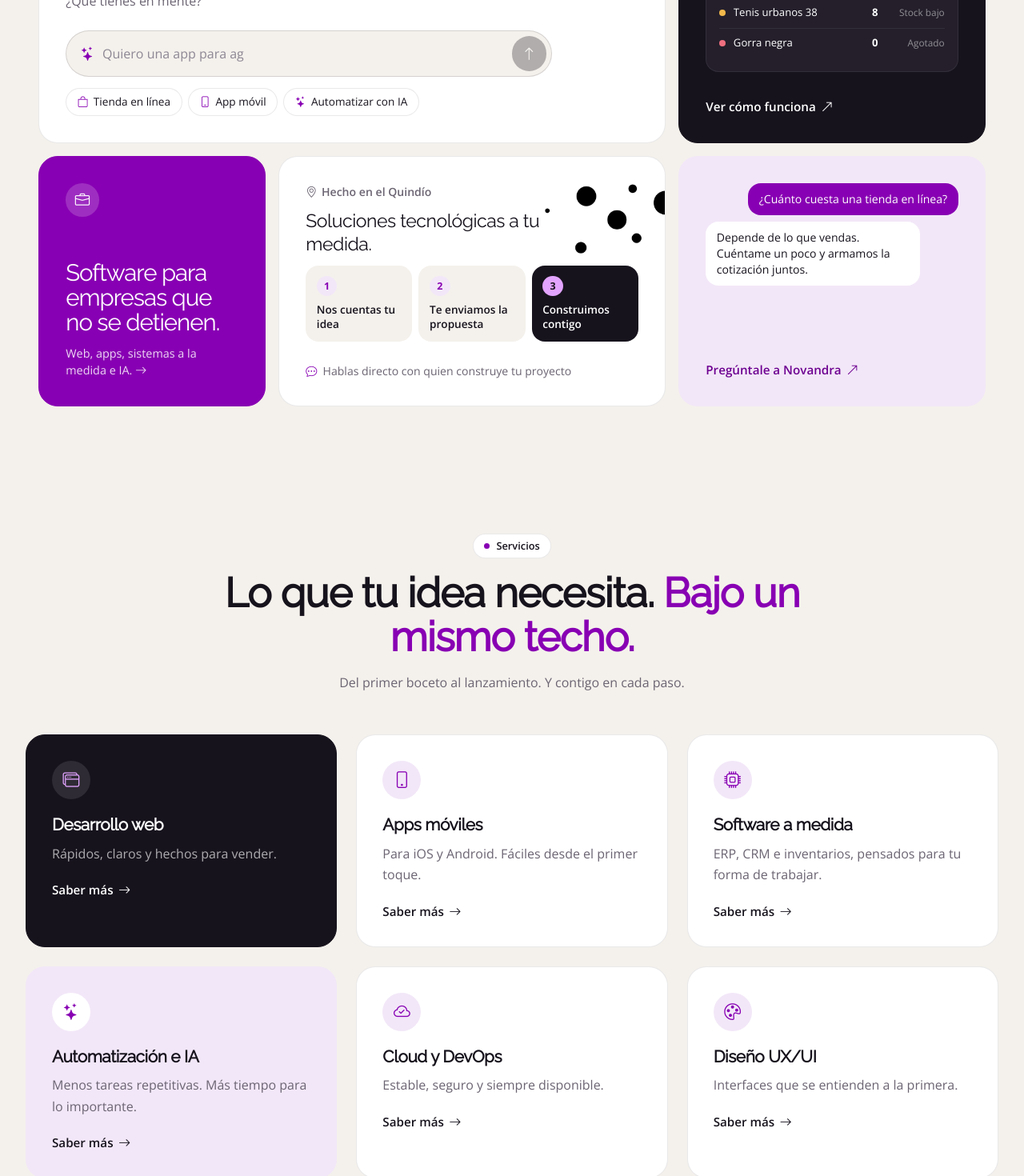
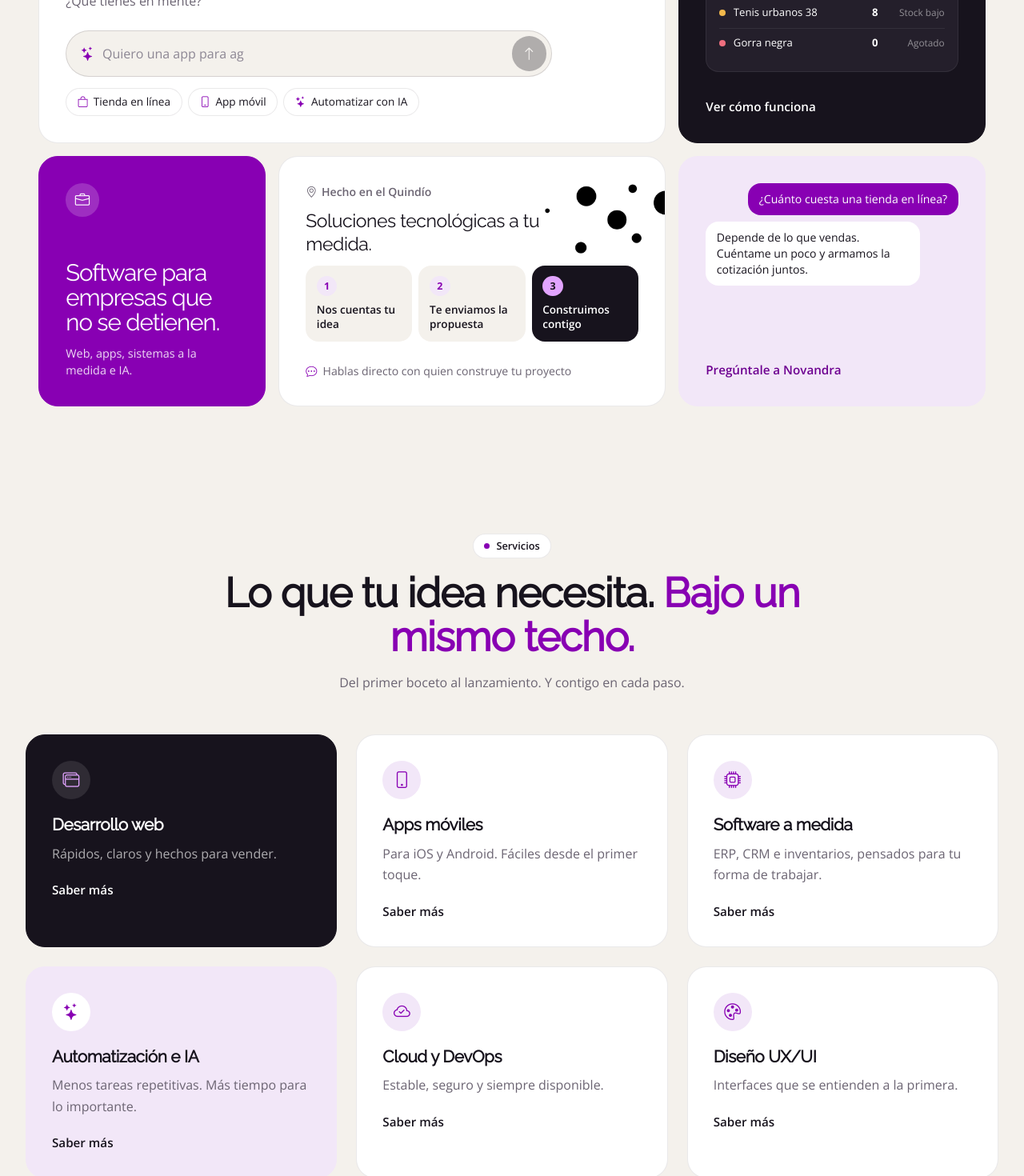
Before and after one commit to LuisaL1/MCCore, a React (Vite) app: page / in a window 1280 px wide. Shown: the part 480-1950 px from the top of the page at 80% size. Built offline with nearby package versions, Linux system fonts and the light colour scheme.

Commit message:
Quitar flechas decorativas de botones y enlaces

```diff
--- a/src/components/Footer.jsx
+++ b/src/components/Footer.jsx
@@ -61,7 +61,7 @@ export default function Footer() {
         </div>
         <div className="footer-bottom">
           <span>© {new Date().getFullYear()} MCCore. Todos los derechos reservados.</span>
-          <a href="#inicio">Volver arriba <i className="bi bi-arrow-up" aria-hidden="true" /></a>
+          <a href="#inicio">Volver arriba</a>
         </div>
       </div>
     </footer>
--- a/src/components/Header.jsx
+++ b/src/components/Header.jsx
@@ -136,7 +136,7 @@ export default function Header() {
                 {f.title} <span className="nav-badge">{f.badge}</span>
               </span>
               <span className="nav-feature-text">{f.text}</span>
-              <span className="nav-feature-cta">Conocer más <i className="bi bi-arrow-right" aria-hidden="true" /></span>
+              <span className="nav-feature-cta">Conocer más</span>
             </a>
           ))}
         </div>
@@ -156,7 +156,7 @@ export default function Header() {
       )}
       {menu.footer && (
         <a href={menu.footer.href} className="nav-panel-footer" onClick={closeAll}>
-          {menu.footer.label} <i className="bi bi-arrow-right" aria-hidden="true" />
+          {menu.footer.label}
         </a>
       )}
     </div>
--- a/src/components/Hero.jsx
+++ b/src/components/Hero.jsx
@@ -54,7 +54,6 @@ export default function Hero() {
           <button type="button" className="hero-announce" onClick={openStockly} ref={openerRef}>
             <span className="hero-announce-tag">Nuevo</span>
             Conoce Stockly
-            <i className="bi bi-arrow-right" aria-hidden="true" />
           </button>
 
           <h1 className="hero-title">
@@ -99,14 +98,14 @@ export default function Hero() {
             ))}
           </div>
 
-          <span className="tile-link">Ver cómo funciona <i className="bi bi-arrow-up-right" aria-hidden="true" /></span>
+          <span className="tile-link">Ver cómo funciona</span>
         </a>
 
         {/* 3 · Servicios */}
         <a href="#servicios" className="tile tile-stat" data-reveal style={{ '--delay': '.12s' }}>
           <i className="bi bi-briefcase stat-icon" aria-hidden="true" />
           <span className="stat-big">Software para empresas que no se detienen.</span>
-          <span className="stat-text">Web, apps, sistemas a la medida e IA. <i className="bi bi-arrow-right" aria-hidden="true" /></span>
+          <span className="stat-text">Web, apps, sistemas a la medida e IA.</span>
         </a>
 
         {/* 4 · Lado humano */}
@@ -131,7 +130,7 @@ export default function Hero() {
             <p className="nv-bot">Depende de lo que vendas. Cuéntame un poco y armamos la cotización juntos.</p>
           </div>
           <button className="tile-link as-button" onClick={openNovandra}>
-            Pregúntale a Novandra <i className="bi bi-arrow-up-right" aria-hidden="true" />
+            Pregúntale a Novandra
           </button>
         </div>
       </div>
@@ -158,7 +157,7 @@ export default function Hero() {
           <div className="hs-actions">
             <a href="#stockly" className="mc-btn">Quiero mi mes gratis</a>
             <button type="button" className="mc-btn mc-btn-outline" onClick={closeStockly} ref={backRef}>
-              <i className="bi bi-arrow-left" aria-hidden="true" /> Volver
+              Volver
             </button>
           </div>
           <p className="hs-perk">
--- a/src/components/HeroMockup.jsx
+++ b/src/components/HeroMockup.jsx
@@ -81,7 +81,7 @@ export default function HeroMockup() {
                     <div className="hm-card-head">
                       <span className="hm-ic dark"><i className="bi bi-graph-up-arrow" /></span>
                       <span><b>Ventas del periodo</b><small>Últimos 30 días</small></span>
-                      <span className="hm-link">Ver facturas <i className="bi bi-arrow-up-right" /></span>
+                      <span className="hm-link">Ver facturas</span>
                     </div>
                     <strong className="hm-big">COP 18.118.821</strong>
                     <small className="hm-sub">50 ventas</small>
--- a/src/components/Novandra.jsx
+++ b/src/components/Novandra.jsx
@@ -85,7 +85,7 @@ export default function Novandra() {
               <p>{m.text}</p>
               {m.action && (
                 <a href={m.action.href} className="msg-action" onClick={() => setOpen(false)}>
-                  {m.action.label} <i className="bi bi-arrow-right" aria-hidden="true" />
+                  {m.action.label}
                 </a>
               )}
             </div>
--- a/src/components/Services.jsx
+++ b/src/components/Services.jsx
@@ -53,7 +53,7 @@ export default function Services() {
                 <h3>{s.title}</h3>
                 <p>{s.text}</p>
                 <a href="#contacto" className="service-link stretched-link">
-                  Saber más <i className="bi bi-arrow-right" aria-hidden="true" />
+                  Saber más
                 </a>
               </article>
             </div>
--- a/src/components/Stockly.jsx
+++ b/src/components/Stockly.jsx
@@ -203,7 +203,7 @@ export default function Stockly() {
         )}
         {!joined && status !== 'error' && <small className="stockly-note">Solo 20 cupos</small>}
         <button type="button" className="stockly-more" onClick={() => go('detalles')}>
-          Ver todo lo que hace Stockly <i className="bi bi-arrow-right" aria-hidden="true" />
+          Ver todo lo que hace Stockly
         </button>
         </div>
       </div>
```
